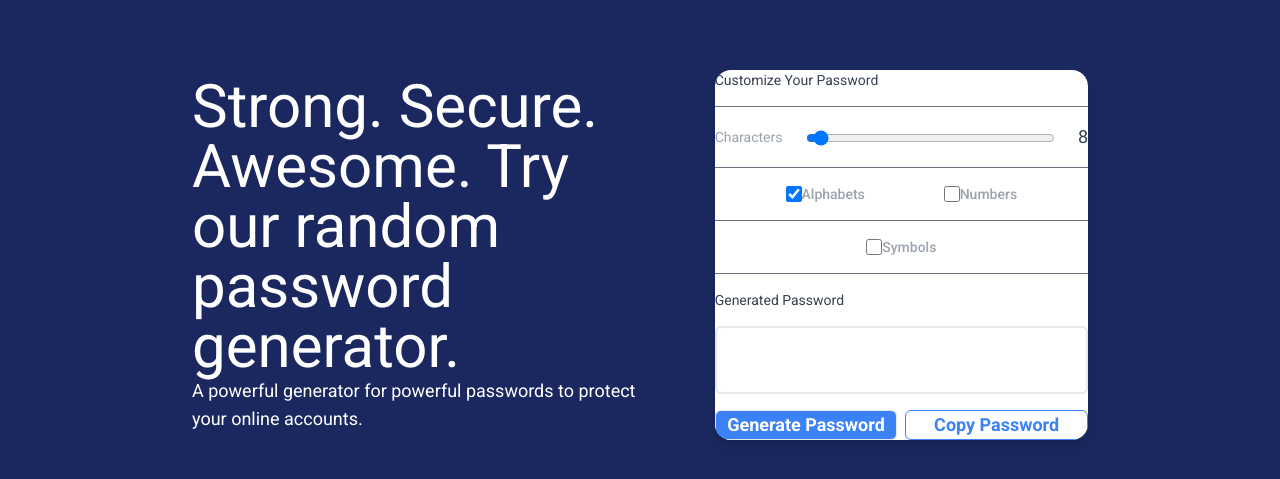
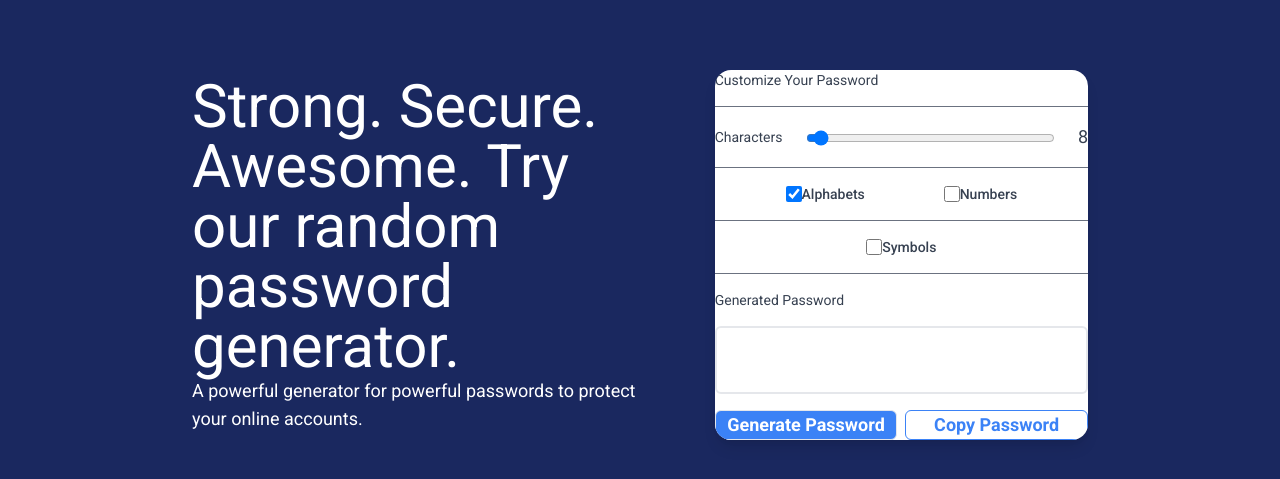
Before and after one commit to Utkarsh77218/Password-Generator, an Angular app: page / in a window 1280 px wide. Shown: the part 177-656 px from the top of the page. Built offline with nearby package versions, Linux system fonts and the light colour scheme.

Commit message:
Update password-generator.component.html

```diff
--- a/src/app/password-generator/password-generator.component.html
+++ b/src/app/password-generator/password-generator.component.html
@@ -12,7 +12,7 @@
         <!-- Right Section -->
         <div class="w-full lg:w-[50%] flex justify-center lg:justify-end items-center mt-8 lg:mt-0">
             <div
-                class="flex flex-col rounded-2xl overflow-hidden shadow-lg bg-white p-6 lg:p-8 w-full sm:w-10/12 font-normal text-gray-400 gap-4 text-xs sm:text-sm"
+                class="flex flex-col rounded-2xl overflow-hidden shadow-lg bg-white p-6 lg:p-8 w-full sm:w-10/12 font-normal text-gray-700 gap-4 text-xs sm:text-sm"
             >
                 <p class="text-gray-700">Customize Your Password</p>
                 <hr class="h-px my-2 border-0 bg-gray-500" />
```
